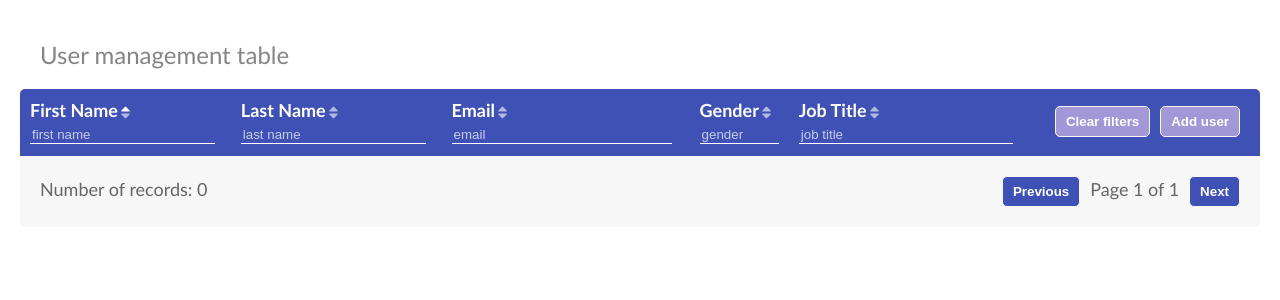
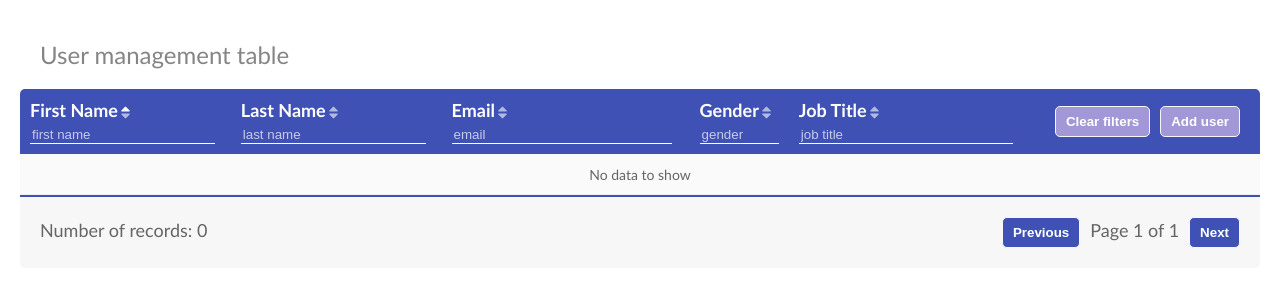
Before and after one commit to b-ivanov/user-management-system, a React (Create React App) app: page / in a window 1280 px wide. Shown: the top 300 px of the page. Built offline with nearby package versions, Linux system fonts and the light colour scheme.

Commit message:
Fixed white space error in tbody

```diff
--- a/src/components/TableFrame.tsx
+++ b/src/components/TableFrame.tsx
@@ -33,10 +33,12 @@ class TableFrame extends React.Component {
 	/**Calls render of TableRow if there are record */
 	tableBodyContent () {
 		const props:any = this.props;
-		if (props.usersDB.length !== 0) {
+		if (props.usersDB.length === 0) {
+			return <tr>
+				<td className="noDataTDClass" colSpan={6}>No data to show</td>
+			</tr>;
+		} else {
 			return <TableRows />
-		} else {
-			return "";
 		}
 	};
 
--- a/src/index.css
+++ b/src/index.css
@@ -36,6 +36,11 @@ h1 {
 
 .tableFrame tr.recordRow:hover {
 	background-color: #efefef;
+}
+
+.noDataTDClass {
+	font-size: 14px;
+	text-align: center;
 }
 
 .tableFrame tr.recordRow:hover td.recordActions button,
```
